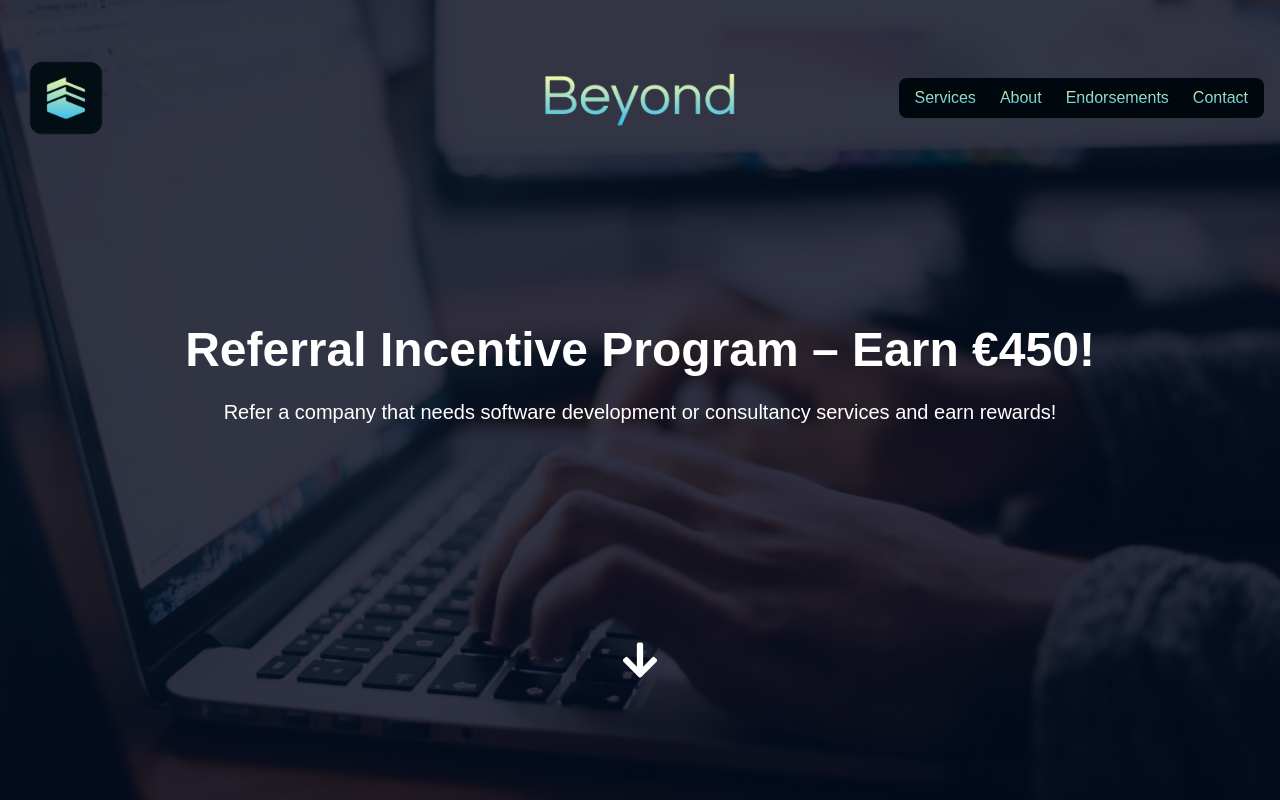
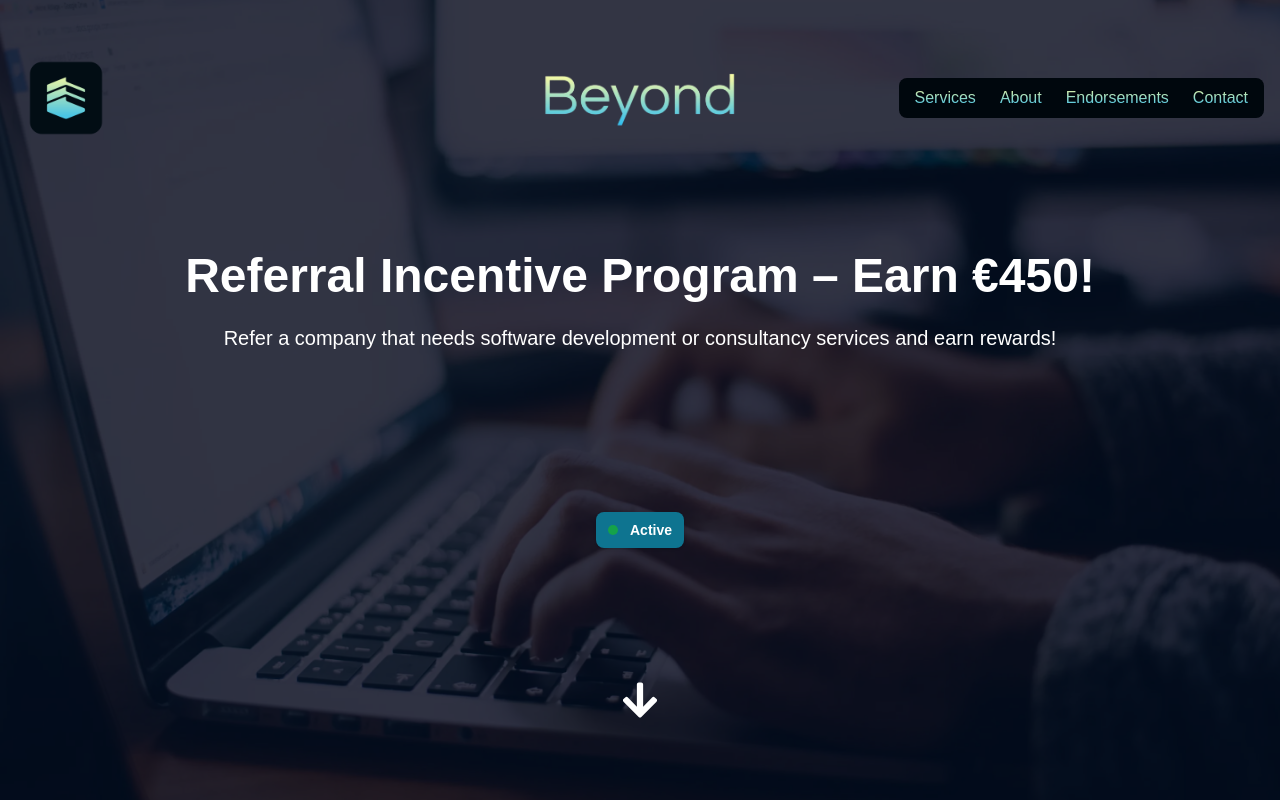
Before and after one commit to blyal/beyond-retail, a Next.js app: page /referrals in a window 1280 px wide. Shown: the top 800 px of the page. Built offline with nearby package versions, Linux system fonts and the light colour scheme.

Commit message:
feat: add referrals program status badge

```diff
--- /dev/null
+++ b/src/app/referrals/ProgramStatusBadge.tsx
@@ -0,0 +1,10 @@
+export default function ProgramStatusBadge() {
+  return (
+    <div className="relative bg-cyan-700 text-white text-sm font-semibold py-2 px-3 rounded-lg shadow flex items-center gap-2">
+      <span className="flex items-center gap-3">
+        <span className="w-2.5 h-2.5 bg-green-600 rounded-full animate-pulse"></span>
+        Active
+      </span>
+    </div>
+  );
+}
--- a/src/app/referrals/page.tsx
+++ b/src/app/referrals/page.tsx
@@ -7,6 +7,7 @@ import Image from "next/image";
 import Modal from "../../components/modals/Modal";
 import ReferralTermsAndConditions from "./ReferralTermsAndConditions";
 import CTAButton from "@/components/buttons/CTAButton";
+import ProgramStatusBadge from "./ProgramStatusBadge";
 
 const ReferralProgram = () => {
   const [browserUsesWebP, setBrowserUsesWebP] = useState(true);
@@ -36,20 +37,21 @@ const ReferralProgram = () => {
       >
         <div className="absolute inset-0 bg-slate-950 opacity-80 z-0"></div>
         {/* Centered h1 and p */}
-        <div className="relative flex z-10 flex-col items-center justify-center">
+        <div className="relative mb-40 mobileLandscape:mb-4 flex z-10 flex-col items-center justify-center">
           <h1 className="text-5xl font-bold mb-6 mobilePortrait:text-3xl">
             Referral Incentive Program – Earn €450!
           </h1>
-          <p className="text-xl mb-12 mobilePortrait:text-lg">
+          <p className="text-xl mobilePortrait:text-lg">
             Refer a company that needs software development or consultancy
             services and earn rewards!
           </p>
         </div>
+        <ProgramStatusBadge />
 
         {/* Arrow Down Icon at 3/4 height */}
         <a
           href="#details-section"
-          className="absolute z-10 bottom-[15%] cursor-pointer"
+          className="absolute z-10 bottom-[10%] mobileLandscape:bottom-[5%] cursor-pointer"
         >
           <FaArrowDown size={40} />
         </a>
```
